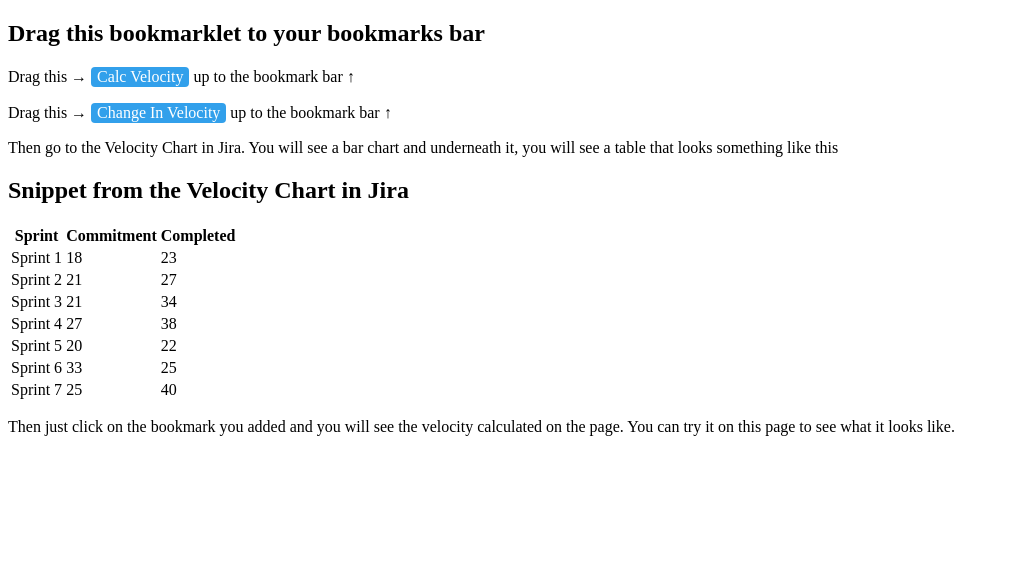
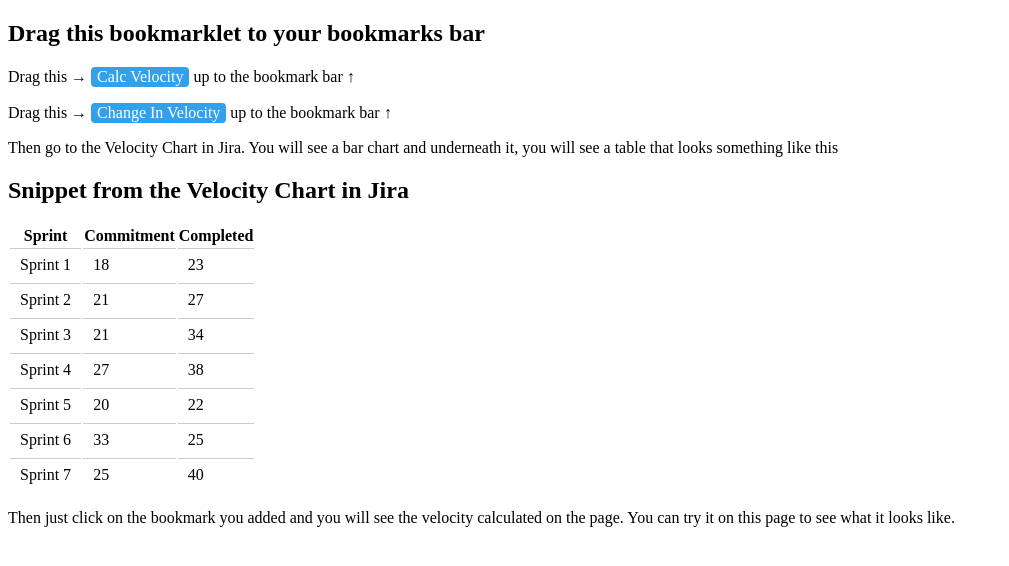
Before and after one commit to eparker71/jira-bookmarklets, a plain HTML site: page tools.html in a window 1280 px wide. Shown: the whole page, without its empty margins (0-1009 px from the left). Drawn offline with Linux system fonts and the light colour scheme.

Commit message:
added styles to make table look like actual table in Jira

```diff
--- a/tools.html
+++ b/tools.html
@@ -6,6 +6,19 @@
 <title>Tools</title>
 
 <style>
+
+.ghx-gh {
+    font-size: 14px;
+    line-height: 1.42857143;
+  }
+
+table {
+    display: table;
+    border-collapse: separate;
+    border-spacing: 2px;
+    border-color: grey;
+  }
+
 a.bookmarklet, a.button {
     display: -moz-inline-box;
     display: inline-block;
@@ -17,7 +30,14 @@ a.bookmarklet, a.button {
     -moz-border-radius: 4px;
     border-radius: 4px;
     text-decoration: none;
-}
+  }
+
+td {
+      border-top: 1px solid #ccc;
+      padding: 7px 10px;
+    text-align: left;
+    vertical-align: top;
+  }
 </style>
 
 </head>
```
